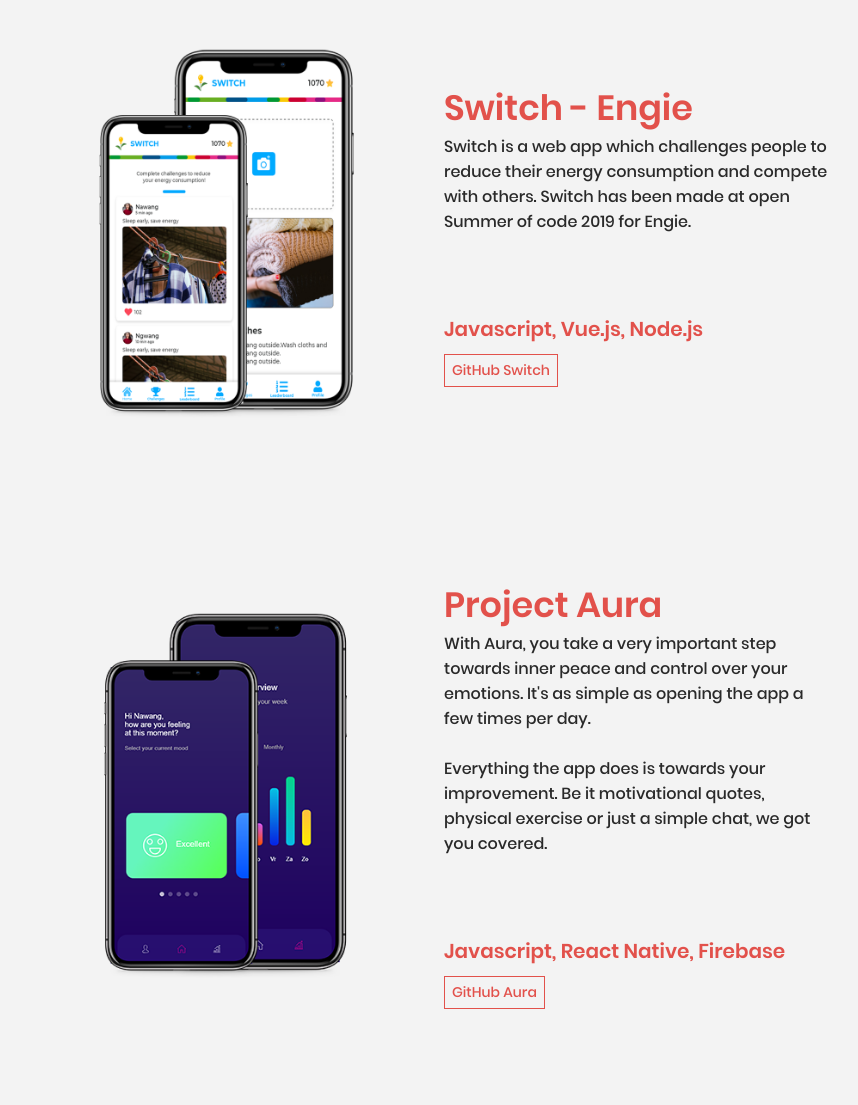
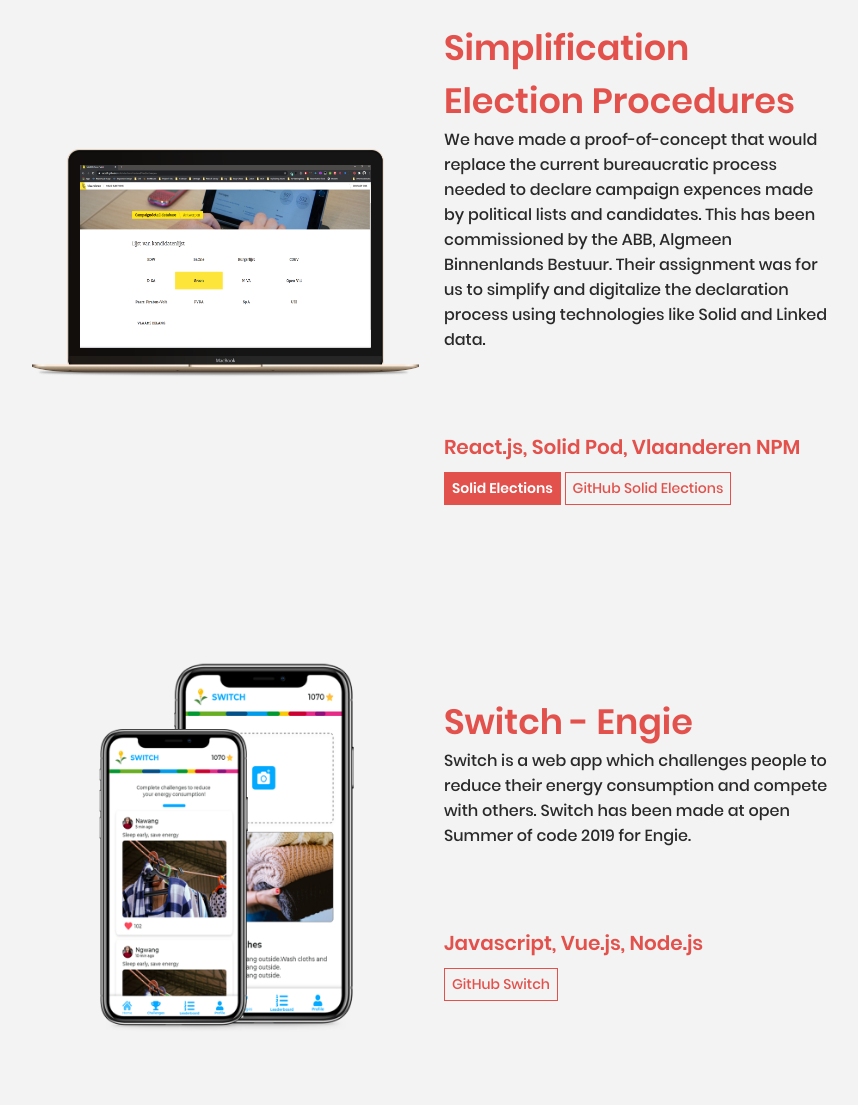
Before and after one commit to nawatend/nawang_brand, a plain HTML site: page index.html in a window 1280 px wide. Shown: the part 3700-4805 px from the top of the page, without its empty margins (196-1054 px from the left). Drawn offline with nearby package versions, Linux system fonts and the light colour scheme.

Commit message:
add new project called solid elections

```diff
--- a/index.html
+++ b/index.html
@@ -221,6 +221,39 @@
                         class="project col-mobile-12 col-l-mobile-12 col-s-tablet-12 col-tablet-12 col-desktop-12 col-wide-desktop-12">
                         <div
                             class="project_image-container col-mobile-12 col-l-mobile-12 col-s-tablet-10 col-tablet-10 col-desktop-6 col-wide-desktop-6">
+                            <img src="./images/solid_election.png" alt="" srcset="">
+                        </div>
+                        <div
+                            class="project_info col-mobile-12 col-l-mobile-12 col-s-tablet-10 col-tablet-10 col-desktop-6 col-wide-desktop-6">
+                            <div class="project_info-title">
+                                Simplification Election Procedures
+                            </div>
+                            <div class="project_info-description">
+                                We have made a proof-of-concept that would replace the current bureaucratic process
+                                needed to declare campaign expences made by political lists and candidates. This has
+                                been commissioned by the ABB, Algmeen Binnenlands Bestuur. Their assignment was for us
+                                to simplify and digitalize the declaration process using technologies like Solid and
+                                Linked data.
+                            </div>
+
+                            <div class="project_info-code">React.js, Solid Pod, Vlaanderen NPM</div>
+                            <div class="github">
+                                <a class="primary__button" href="https://osoc20.github.io/solid-elections-frontend/"
+                                    target="_blank" class="github__link">
+                                    Solid Elections
+                                </a>
+                                <a href="https://github.com/oSoc20/solid-elections-frontend" target="_blank"
+                                    class="github__link">
+                                    GitHub Solid Elections
+                                </a>
+                            </div>
+                        </div>
+                    </div>
+
+                    <div data-aos="fade-up"
+                        class="project col-mobile-12 col-l-mobile-12 col-s-tablet-12 col-tablet-12 col-desktop-12 col-wide-desktop-12">
+                        <div
+                            class="project_image-container col-mobile-12 col-l-mobile-12 col-s-tablet-10 col-tablet-10 col-desktop-6 col-wide-desktop-6">
                             <img src="./images/switch.png" alt="" srcset="">
                         </div>
                         <div
@@ -268,6 +301,9 @@
                             </div>
                         </div>
                     </div>
+
+
+
 
                     <div data-aos="fade-up"
                         class="project col-mobile-12 col-l-mobile-12 col-s-tablet-12 col-tablet-12 col-desktop-12 col-wide-desktop-12">
```
Also changed, not shown: images/solid_election.png (added).
